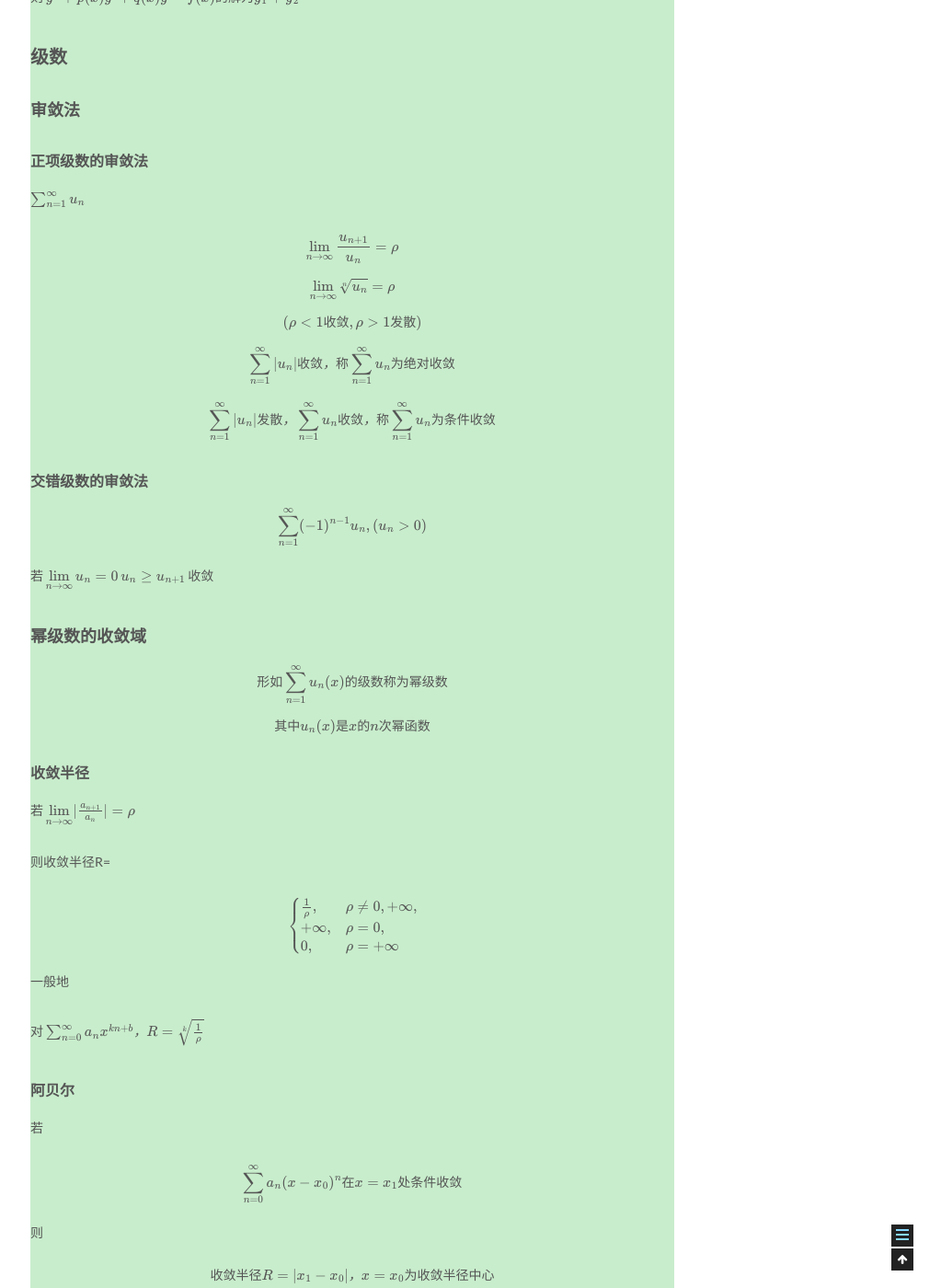
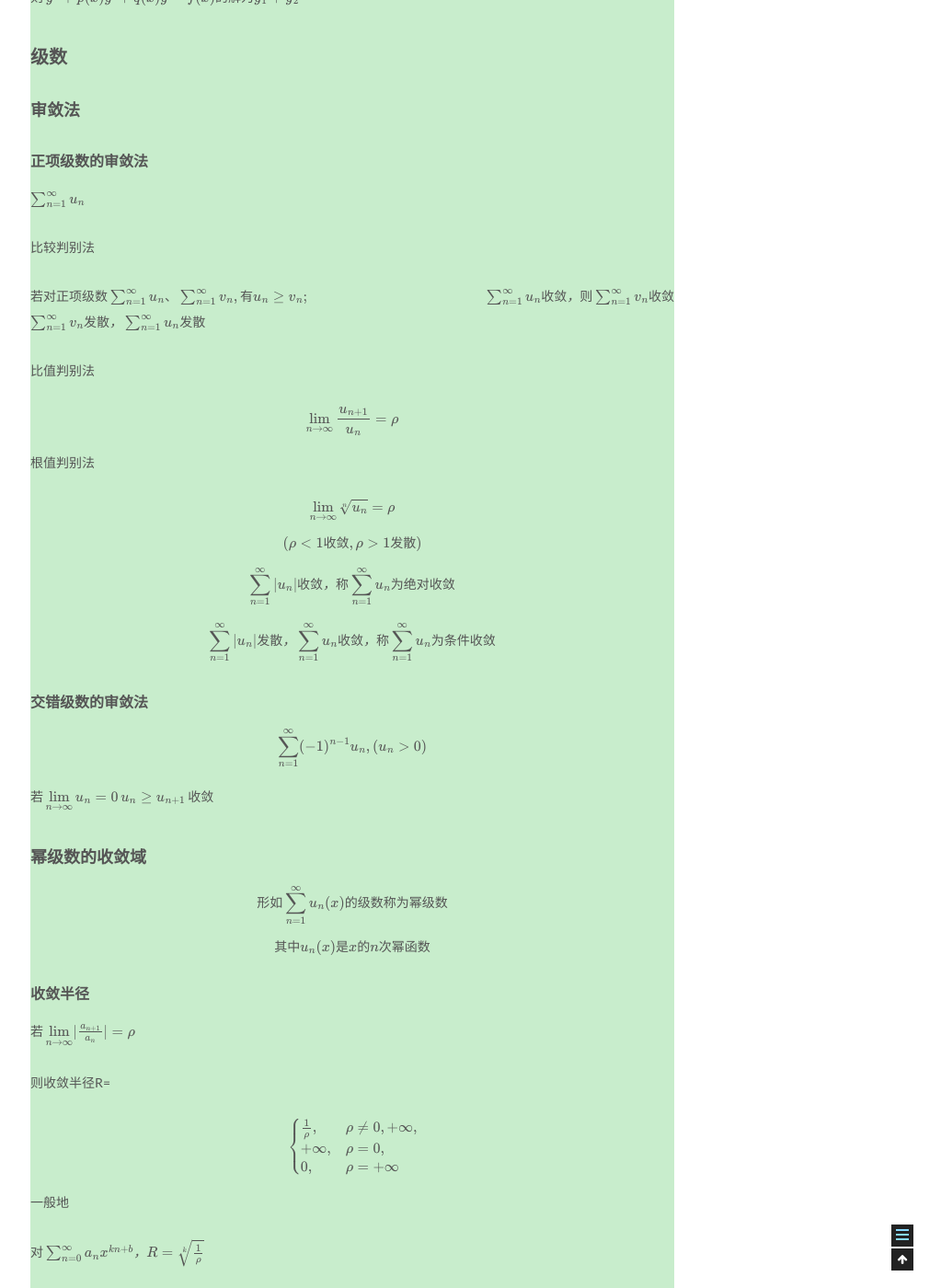
Before and after one commit to ONLYUNIVERSE/ONLYUNIVERSE.github.io, a Jekyll site: the page built from _posts/2021-04-12-高等数学.md, in a window 1280 px wide and 1400 px high, scrolled down 6426 px. Shown: the whole window at 92% size, without its empty margins (257-1280 px from the left). Built offline with Jekyll 4.4.1, drawn with Linux system fonts in a browser that asks for light colours; formulas are drawn with MathJax 3.

Commit message:
Update 2021-04-12-高等数学.md

```diff
--- a/_posts/2021-04-12-高等数学.md
+++ b/_posts/2021-04-12-高等数学.md
@@ -280,7 +280,17 @@ $$y^{''}+p(x)y^{'}+q(x)y=f(x) 的解为 y_1+y_2$$
 #### 正项级数的审敛法
 $$\sum_{n=1}^{\infty}u_n$$
 
+比较判别法
+
+$$若对正项级数\sum_{n=1}^{\infty}u_n、\sum_{n=1}^{\infty}v_n,有u_n\ge v_n ; $$
+$$\sum_{n=1}^{\infty}u_n收敛，则\sum_{n=1}^{\infty}v_n收敛$$
+$$\sum_{n=1}^{\infty}v_n发散，\sum_{n=1}^{\infty}u_n发散$$
+
+比值判别法
+
 $$\lim\limits_{n \to \infty}{u_{n+1}\over u_n}=\rho$$
+
+根值判别法
 
 $$\lim\limits_{n \to \infty}\sqrt[n]{u_n}=\rho$$
 
```
